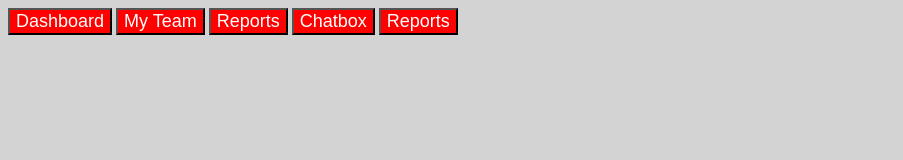
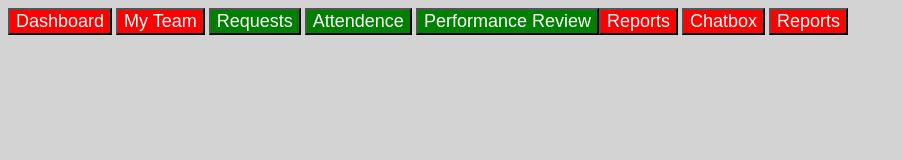
Before and after one commit to bella917/Capstone_1116, a plain HTML site: page administrator.html in a window 1280 px wide. Shown: the whole page, without its empty margins (0-903 px from the left). Drawn offline with Linux system fonts and the light colour scheme.

Commit message:
Add buttons for requests, attendance, and performance review

```diff
--- a/administrator.html
+++ b/administrator.html
@@ -18,6 +18,20 @@
     My Team
 </button>    <!-- Onboarding/offboarding access here -->
 
+         <!-- Schedule button -->
+      <button style="background-color: green; color: white; font-size: 18px;">
+    Requests
+</button>
+
+     <!-- Progress button -->
+  <button style="background-color: green; color: white; font-size: 18px;">
+    Attendence
+</button>
+
+     <!-- Performance Review button -->
+  <button style="background-color: green; color: white; font-size: 18px;">
+    Performance Review
+
 <!-- Report button -->
    <button style="background-color: red; color: white; font-size: 18px;">
     Reports
```
